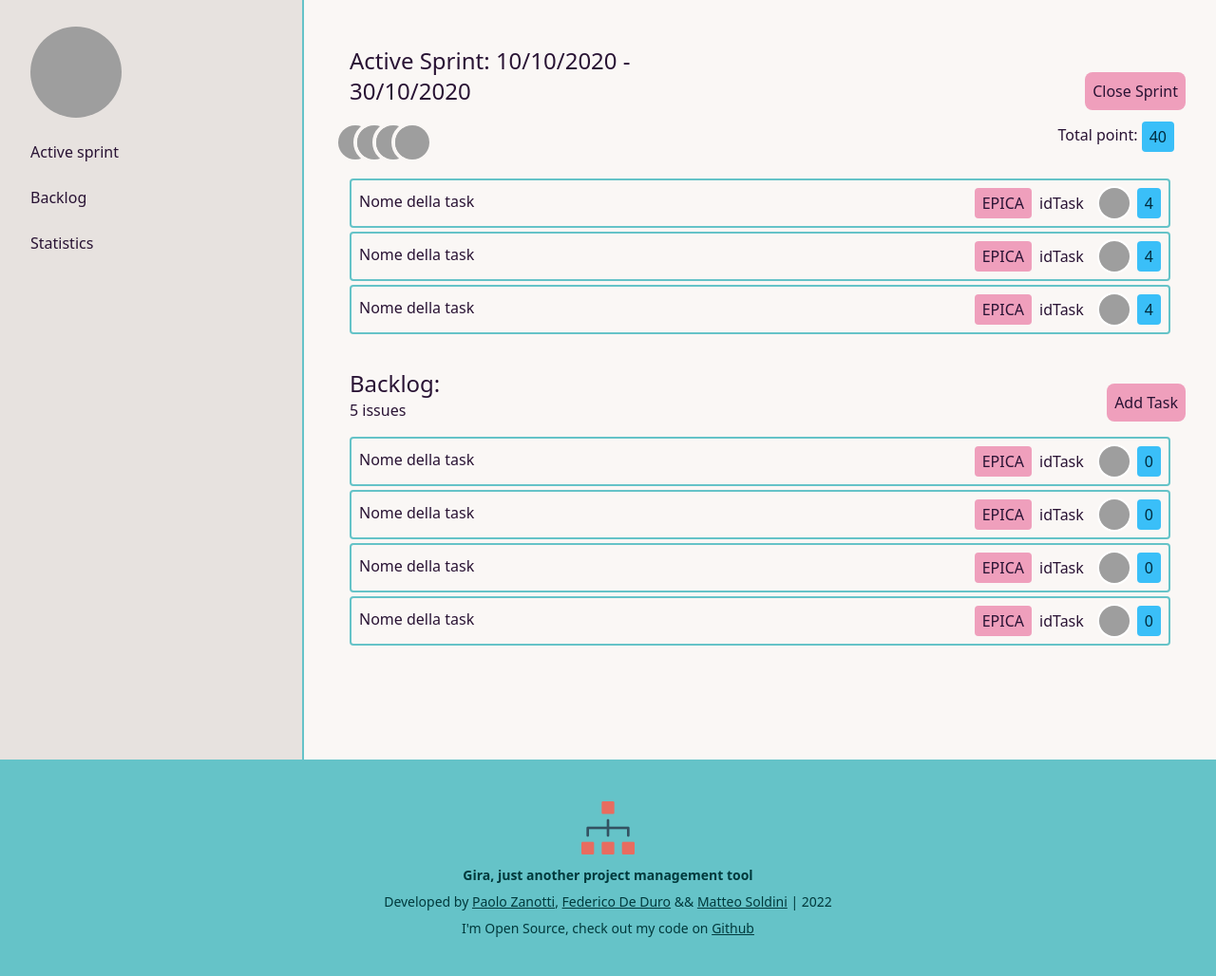
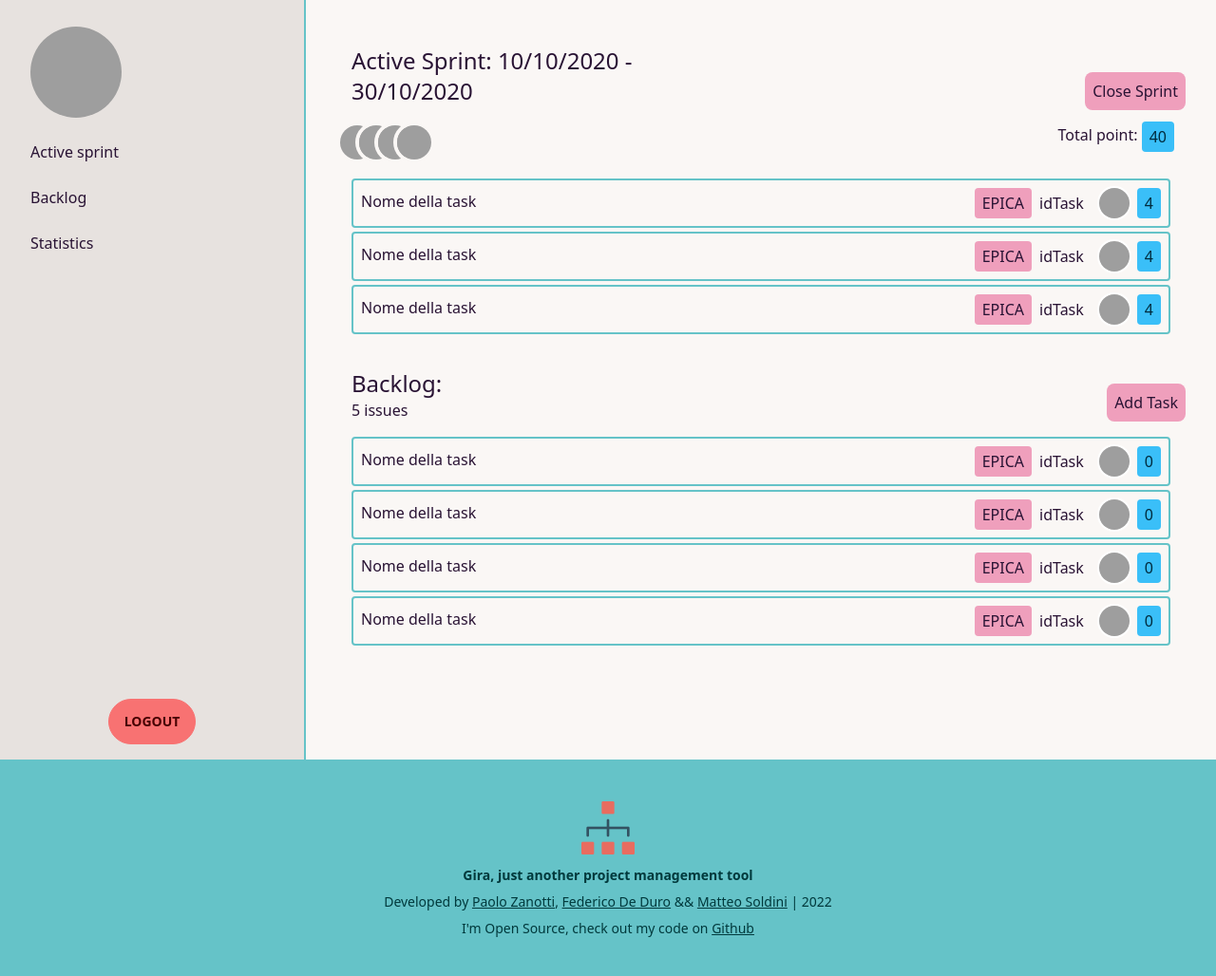
Before and after one commit to zanottipaolo/DB1-Agile, a Flask app: page /backlog in a window 1280 px wide. Shown: the whole page at 95% size. Run offline with Flask 2, Linux system fonts and the light colour scheme; some libraries are stand-ins or nearby versions; grey boxes are pictures that could not be loaded.

Commit message:
Add logout button

```diff
--- a/templates/base.html
+++ b/templates/base.html
@@ -34,9 +34,9 @@
             </label>
             {% block body %}{% endblock %}
         </div>
-        <div class="drawer-side">
+        <div class="drawer-side bg-base-300 border-r-2 border-primary">
             <label for="my-drawer-2" class="drawer-overlay"></label>
-            <ul class="menu p-4 overflow-y-auto w-80 bg-base-300 border-r-2 border-primary">
+            <ul class="menu p-4 h-auto w-80">
                 <!-- Sidebar content -->
                 <li class="disabled">
                     <div class="avatar">
@@ -49,6 +49,11 @@
                 <li><a href="{{ url_for('backlog') }}"> Backlog</a></li>
                 <li><a href="#">Statistics</a></li>
             </ul>
+            <div class="footer my-4 bg-base-300 self-end flex justify-center content-end">
+                <div class="self-center">
+                    <button class="btn btn-error">Logout</button>
+                </div>
+            </div>
         </div>
      </div>
 
```
